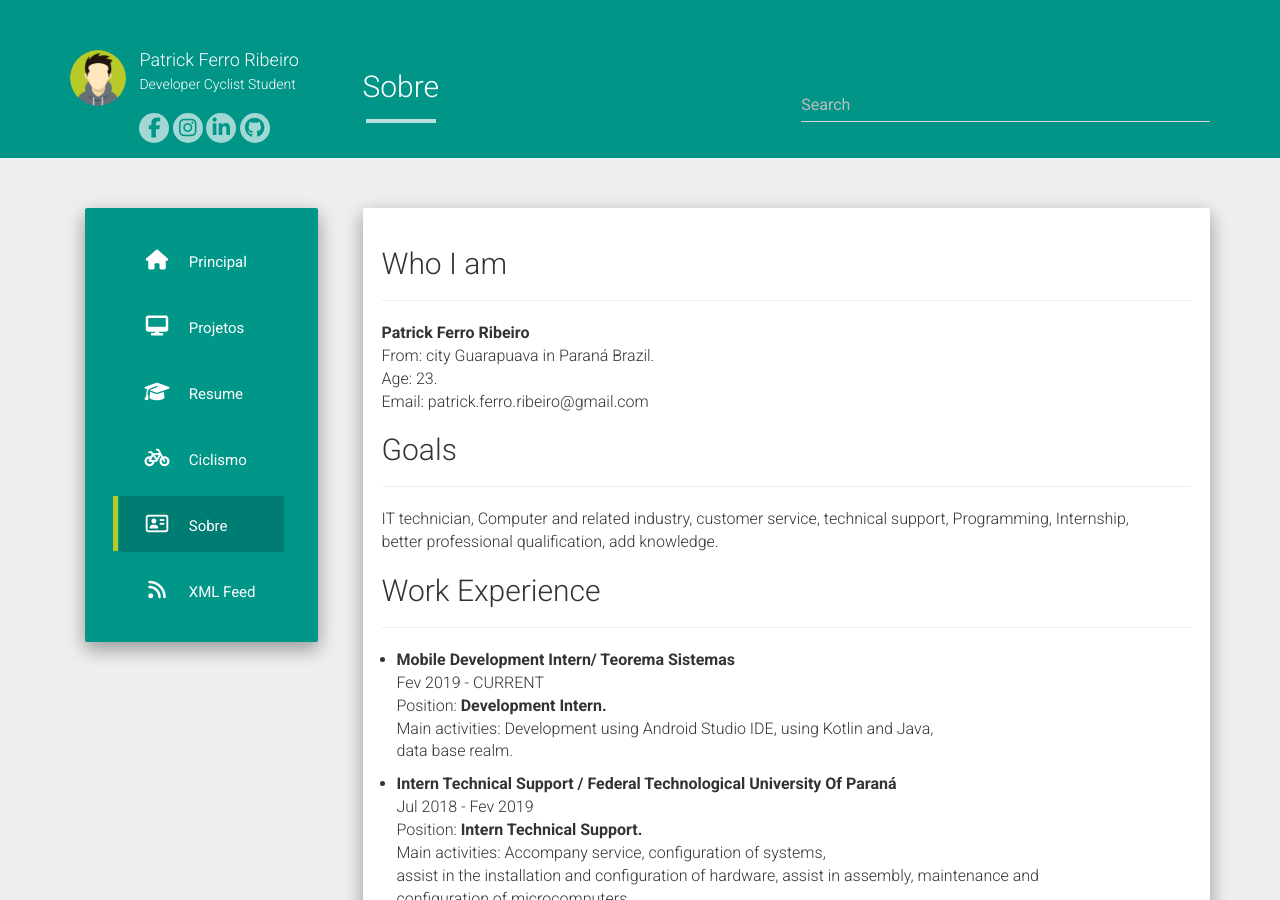
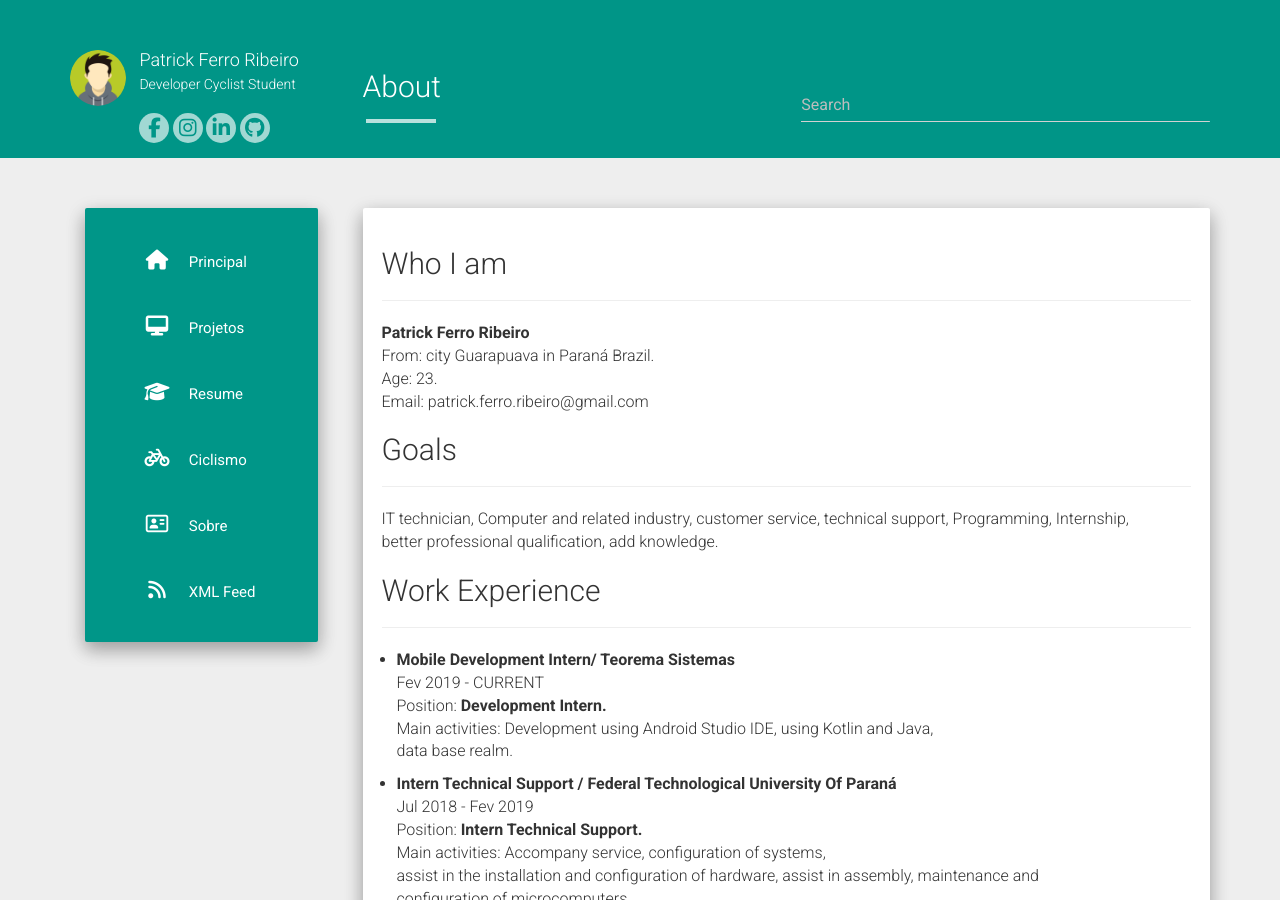
Before and after one commit to riberman/riberman.github.io, a Jekyll site: the page built from about.md, in a window 1280 px wide and 900 px high. Built offline with Jekyll 4.4.1, drawn with Linux system fonts in a browser that asks for light colours; nearby versions of some CDN libraries.

Commit message:
Update about.

```diff
--- a/sobre.md
+++ b/about.md
@@ -1,7 +1,7 @@
 ---
 layout: page
-title: Sobre
-permalink: /sobre/
+title: About
+permalink: /about/
 ---
 
 ## Who I am
```
